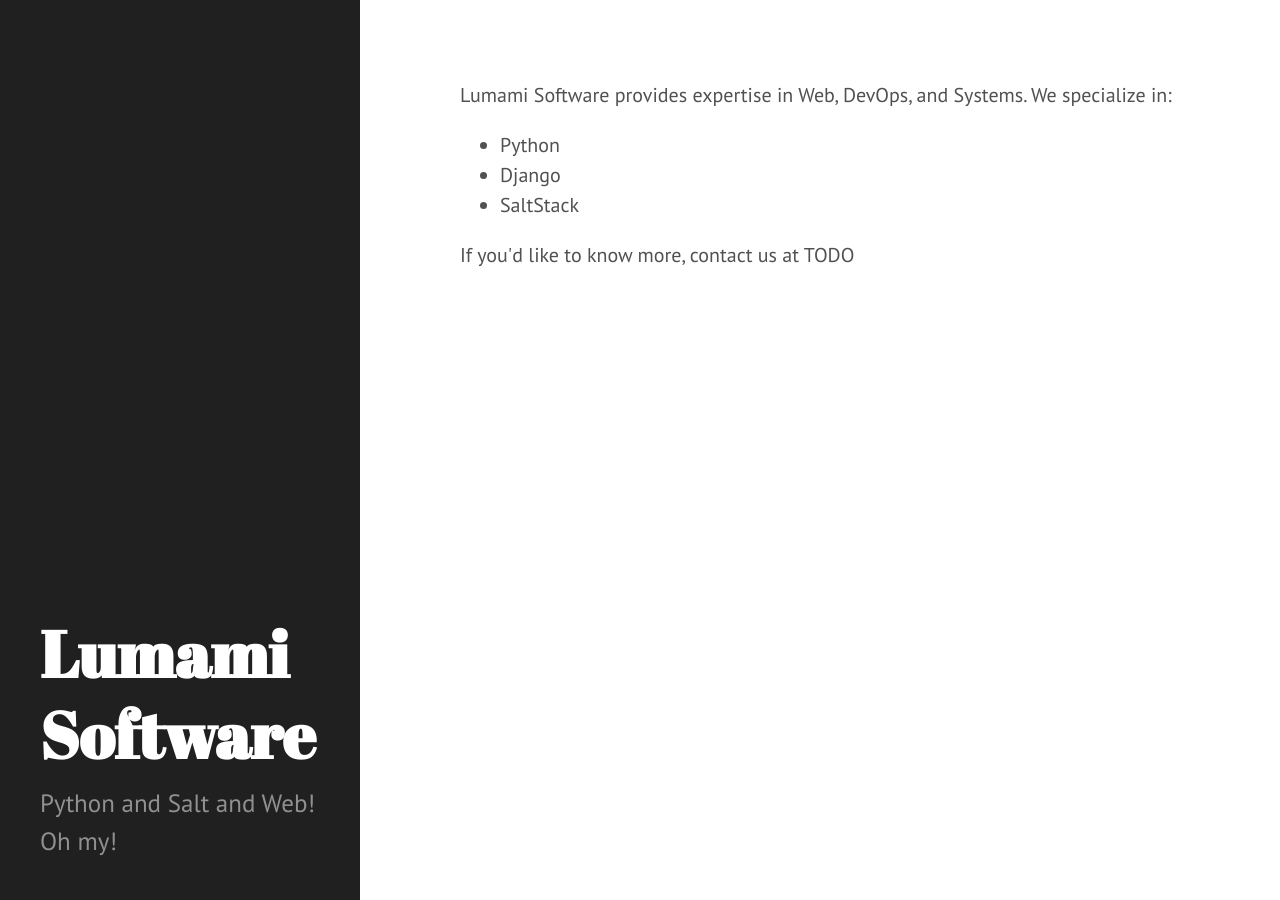
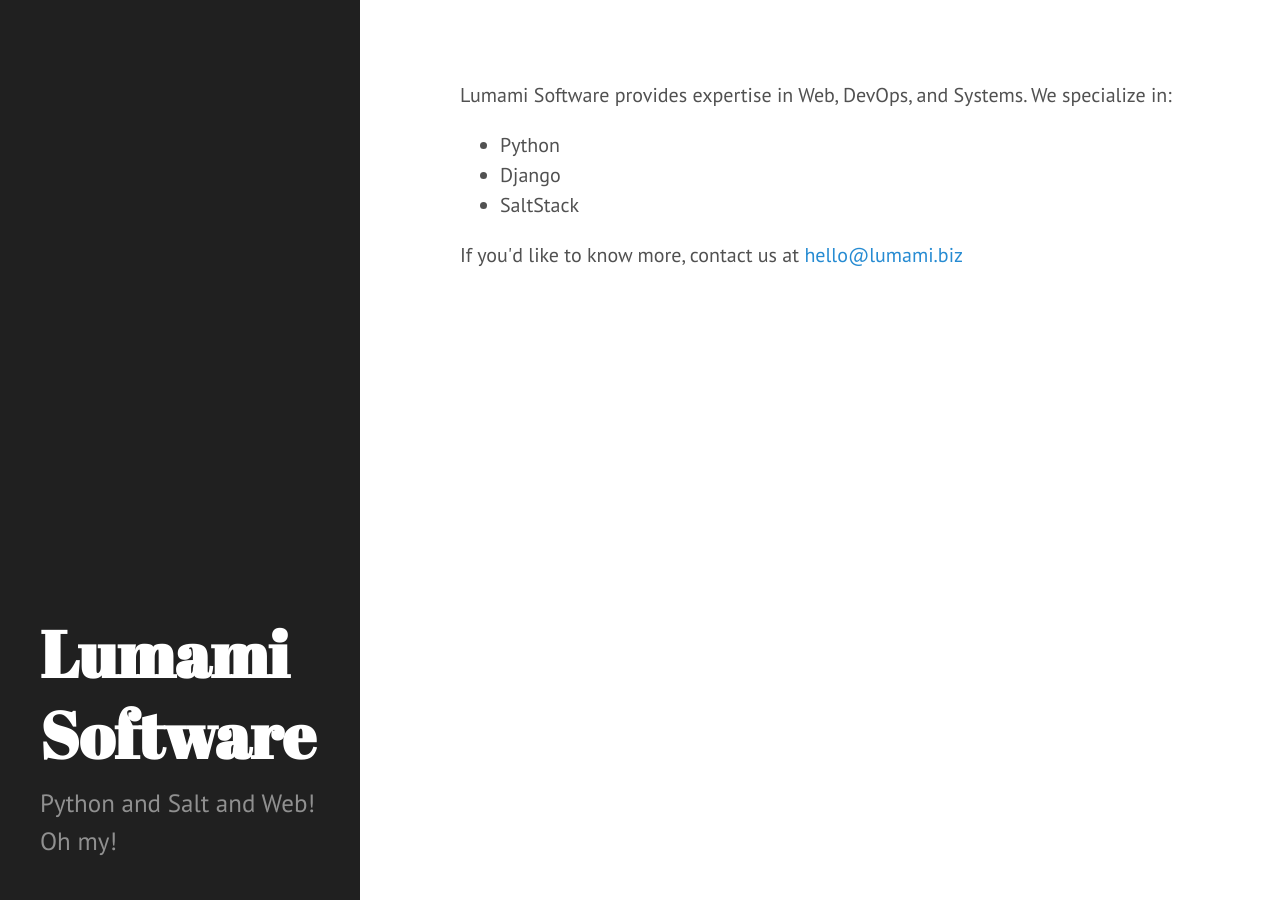
Before and after one commit to AstraLuma/lumami.biz, an MkDocs documentation site: the page built from pages/index.md, in a window 1280 px wide. Built offline with MkDocs 1.6.1, drawn with Linux system fonts in a browser that asks for light colours.

Commit message:
Add email link and some tests

```diff
--- a/pages/index.md
+++ b/pages/index.md
@@ -4,4 +4,4 @@ Lumami Software provides expertise in Web, DevOps, and Systems. We specialize in
 * Django
 * SaltStack
 
-If you'd like to know more, contact us at TODO
+If you'd like to know more, contact us at [hello@lumami.biz](mailto:hello@lumami.biz)
```
Also changed, not shown: 1 other file.
